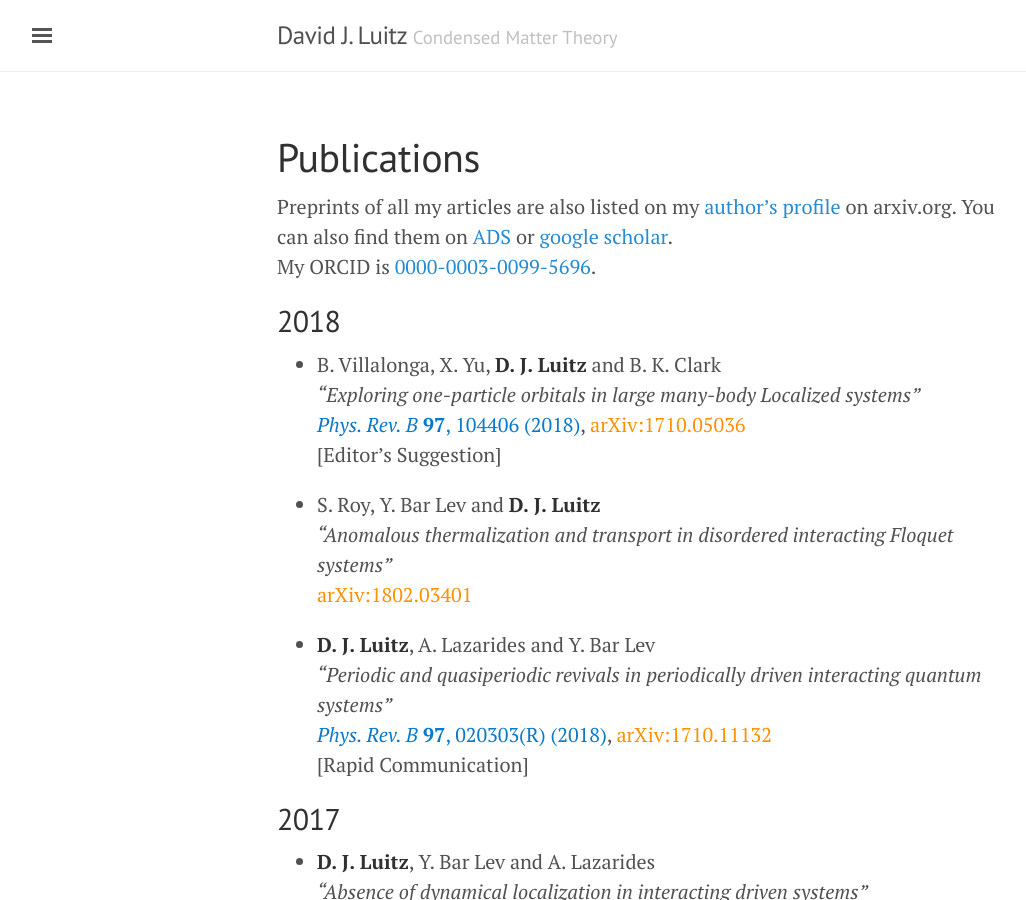
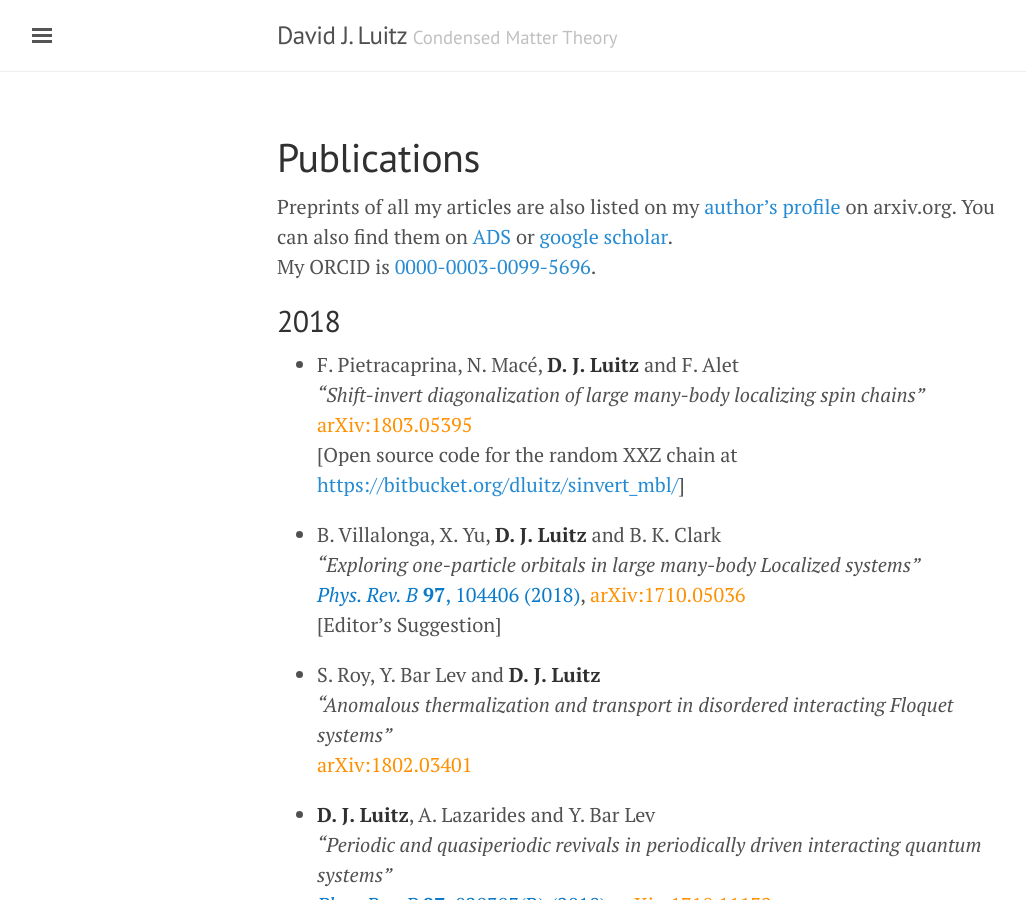
Before and after one commit to dluitz/dluitz.github.io, a Jekyll site: the page built from publications.md, in a window 1280 px wide and 900 px high. Shown: the whole window, without its empty margins (3-1029 px from the left). Built offline with Jekyll 4.4.1, drawn with Linux system fonts in a browser that asks for light colours.

Commit message:
[publist] update

```diff
--- a/publications.md
+++ b/publications.md
@@ -10,6 +10,12 @@ My ORCID is [0000-0003-0099-5696](https://orcid.org/0000-0003-0099-5696).
 
 2018
 ----
+
++ F. Pietracaprina, N. Macé, **D. J. Luitz** and F. Alet
+*"Shift-invert diagonalization of large many-body localizing spin chains"*
+[arXiv:1803.05395](https://arxiv.org/abs/1803.05395){:class='arxiv'}
+[Open source code for the random XXZ chain at [https://bitbucket.org/dluitz/sinvert_mbl/](https://bitbucket.org/dluitz/sinvert_mbl/)]
+
 + B. Villalonga, X. Yu, **D. J. Luitz** and B. K. Clark
 *"Exploring one-particle orbitals in large many-body Localized systems"*
 [*Phys. Rev. B* **97**, 104406 (2018)](https://journals.aps.org/prb/abstract/10.1103/PhysRevB.97.104406){:class='pub'}, [arXiv:1710.05036](https://arxiv.org/abs/1710.05036){:class='arxiv'}
```
